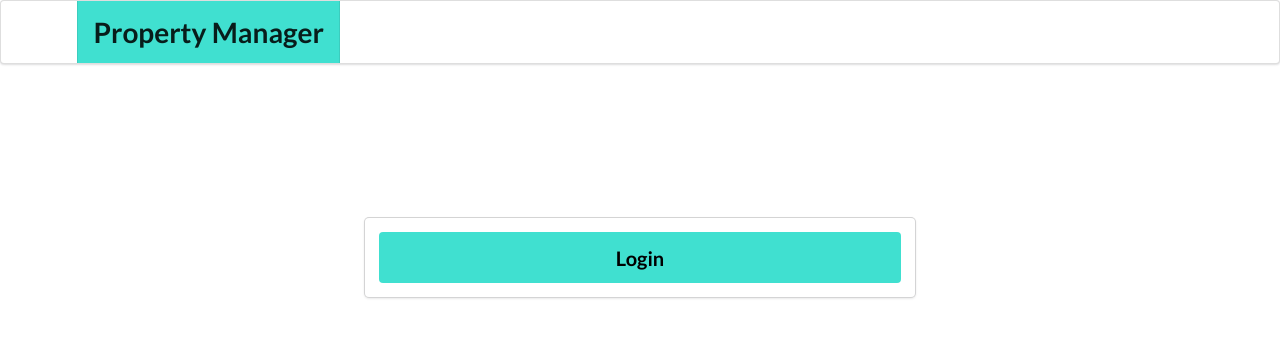
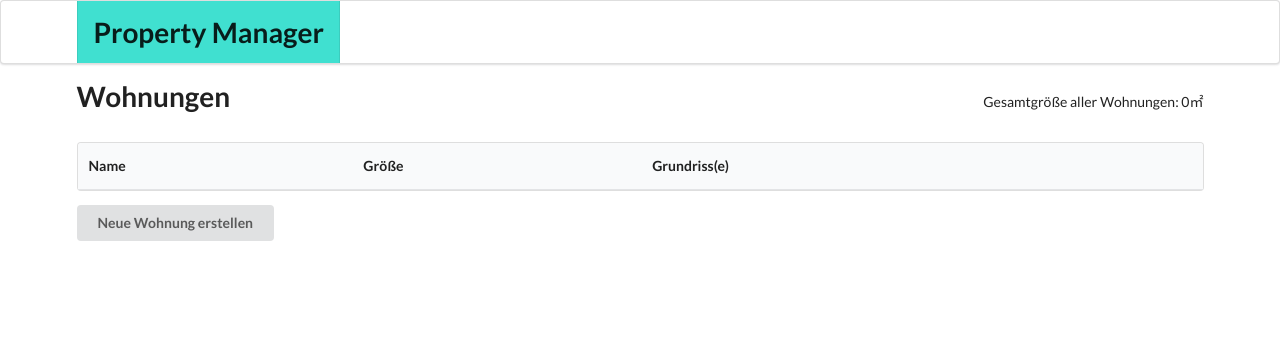
Before and after one commit to andihl/property-manager, a React (Create React App) app: page /flats in a window 1280 px wide. Before the commit this address led to /login. Shown: the top 338 px of the page. Built offline with nearby package versions, Linux system fonts and the light colour scheme.

Commit message:
skip login check for dev mode

```diff
--- a/src/components/ProtectedRoute/ProtectedRoute.tsx
+++ b/src/components/ProtectedRoute/ProtectedRoute.tsx
@@ -5,6 +5,15 @@ import Spinner from '../Spinner/Spinner';
 
 const ProtectedRoute = ({ component: Component, ...rest }: Props): ReactElement => {
     const { isAuthenticated, isLoading } = useAuth0();
+
+    if (process.env.NODE_ENV === 'development') {
+        return (
+            <Route {...rest} render={(props) => (
+                <Component {...props} />
+            )}
+            />
+        )
+    }
 
     if (isLoading) return <Spinner text="checke Login..." />
 
```
